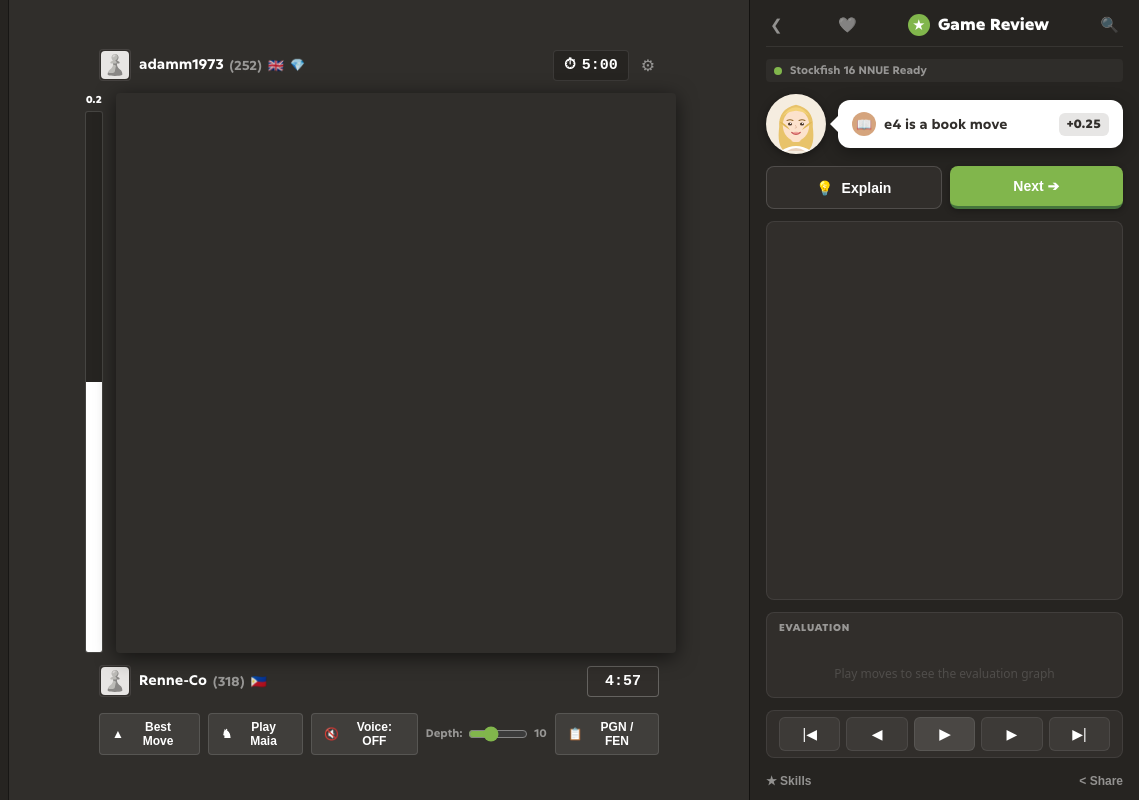
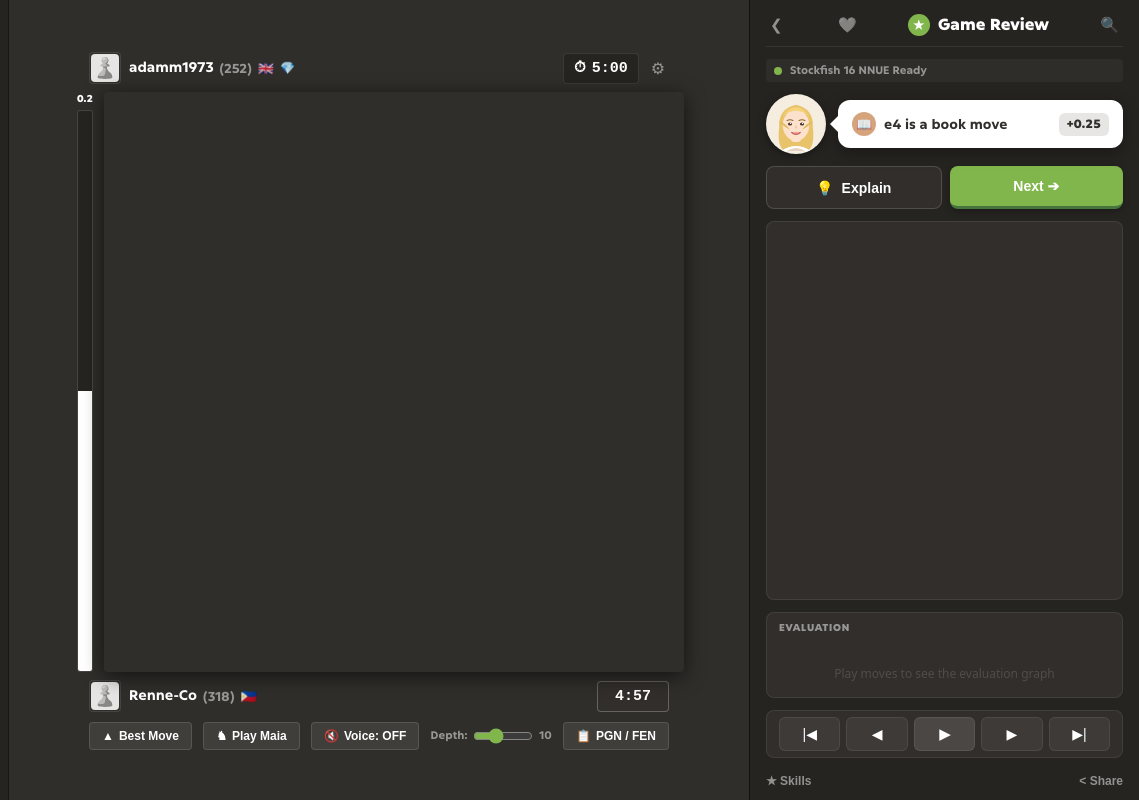
Before and after one commit to renneco27-crypto/fjeoiiji, a plain HTML site: page index.html in a window 1280 px wide. Shown: the full height of the page, 141-1280 px from the left. Drawn offline with Linux system fonts and the light colour scheme; no server answers; a script that the page names is missing.

Commit message:
Fix board dimensions, prevent flex-shrink, and guard CORS fetches for local/isolated mode

```diff
--- a/style.css
+++ b/style.css
@@ -405,17 +405,21 @@ html, body {
   flex-direction: column;
   align-items: center;
   justify-content: center;
-  padding: 16px 24px;
-  gap: 8px;
+  padding: 12px 20px;
+  gap: 6px;
   min-width: 0;
+  height: 100vh;
+  overflow: hidden;
 }
 
 .player-bar {
-  width: min(72vh, 560px);
+  width: min(calc(100vh - 160px), calc(100vw - 580px), 580px);
+  min-width: 320px;
   display: flex;
   align-items: center;
   justify-content: space-between;
-  padding: 4px 0;
+  padding: 2px 0;
+  flex-shrink: 0;
 }
 
 .player-info-left {
@@ -507,15 +511,19 @@ html, body {
 /* ── Board & Eval Bar Container ── */
 .board-container {
   display: flex;
-  align-items: stretch;
-  gap: 10px;
+  align-items: center;
+  justify-content: center;
+  gap: 8px;
+  flex-shrink: 0;
 }
 
 .eval-bar-wrapper {
   display: flex;
   flex-direction: column;
   align-items: center;
-  width: 24px;
+  width: 22px;
+  height: min(calc(100vh - 160px), calc(100vw - 580px), 580px);
+  min-height: 320px;
   flex-shrink: 0;
 }
 
@@ -529,7 +537,7 @@ html, body {
 
 .eval-bar-track {
   flex: 1;
-  width: 18px;
+  width: 16px;
   background: #262421;
   border-radius: 3px;
   overflow: hidden;
@@ -548,19 +556,29 @@ html, body {
 
 .board-frame {
   position: relative;
-  width: min(72vh, 560px);
-  height: min(72vh, 560px);
+  width: min(calc(100vh - 160px), calc(100vw - 580px), 580px);
+  height: min(calc(100vh - 160px), calc(100vw - 580px), 580px);
+  min-width: 320px;
+  min-height: 320px;
+  aspect-ratio: 1 / 1;
   border-radius: 4px;
   overflow: hidden;
   box-shadow: 0 4px 20px rgba(0, 0, 0, 0.6);
+  flex-shrink: 0;
 }
 
-.board-wrap {
+.board-wrap, #board {
+  position: relative;
   width: 100%;
   height: 100%;
+  display: block;
 }
 
-.board-wrap .cg-wrap {
+.board-wrap .cg-wrap,
+.cg-wrap {
+  box-sizing: border-box;
+  position: relative;
+  display: block;
   width: 100% !important;
   height: 100% !important;
 }
@@ -594,13 +612,16 @@ html, body {
 
 /* Quick toolbar below board */
 .quick-game-tools {
+  width: min(calc(100vh - 160px), calc(100vw - 580px), 580px);
+  min-width: 320px;
   display: flex;
   align-items: center;
   gap: 8px;
-  margin-top: 4px;
-  width: min(72vh, 560px);
+  margin-top: 2px;
   justify-content: space-between;
+  flex-shrink: 0;
 }
+
 
 .tool-btn {
   background: rgba(255, 255, 255, 0.08);
```
Also changed, not shown: app.js.
